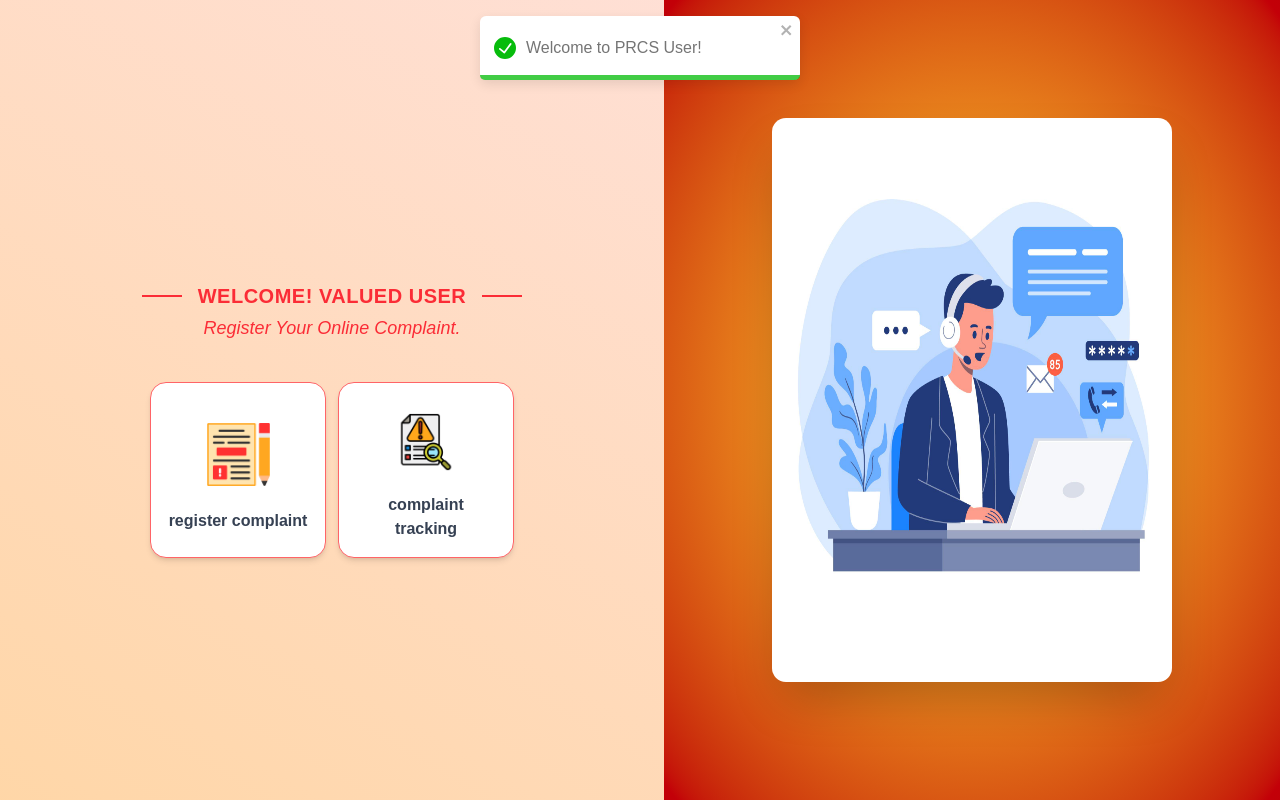
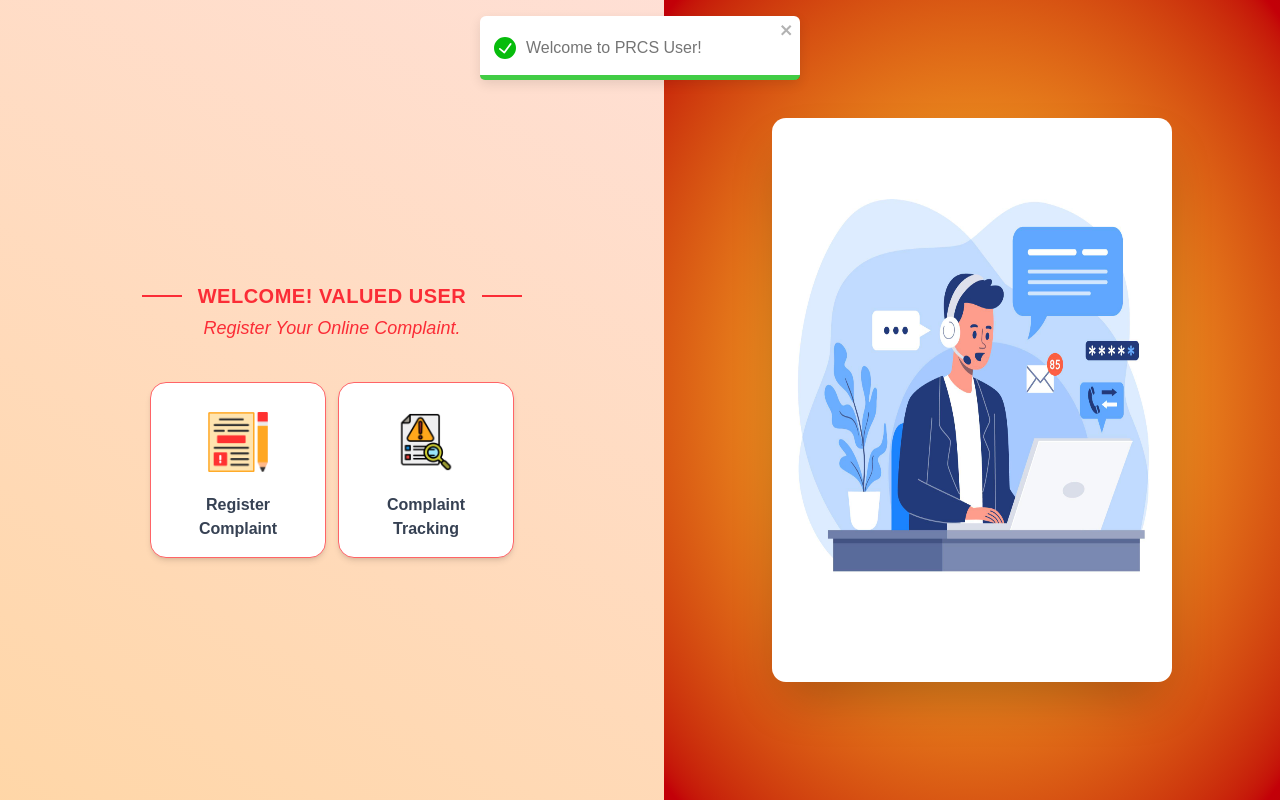
Before and after one commit to DeveloperIrkhan/complaint-registeration-next-ts, a Next.js app: page / in a window 1280 px wide. Built offline with nearby package versions, Linux system fonts and the light colour scheme; a web font is replaced by a local one.

Commit message:
`Update MainPageButtons component: add capitalize to hover:text style`

```diff
--- a/src/components/MainPageButtons.tsx
+++ b/src/components/MainPageButtons.tsx
@@ -39,7 +39,7 @@ const MainPageButtons = ({
         className="
         font-semibold text-gray-700 text-center mt-2
         text-[10px] sm:text-[12px] md:text-[16px]
-        hover:text-red-500 transition-colors duration-300
+        hover:text-red-500 transition-colors capitalize duration-300
       "
       >
         {label}
```
